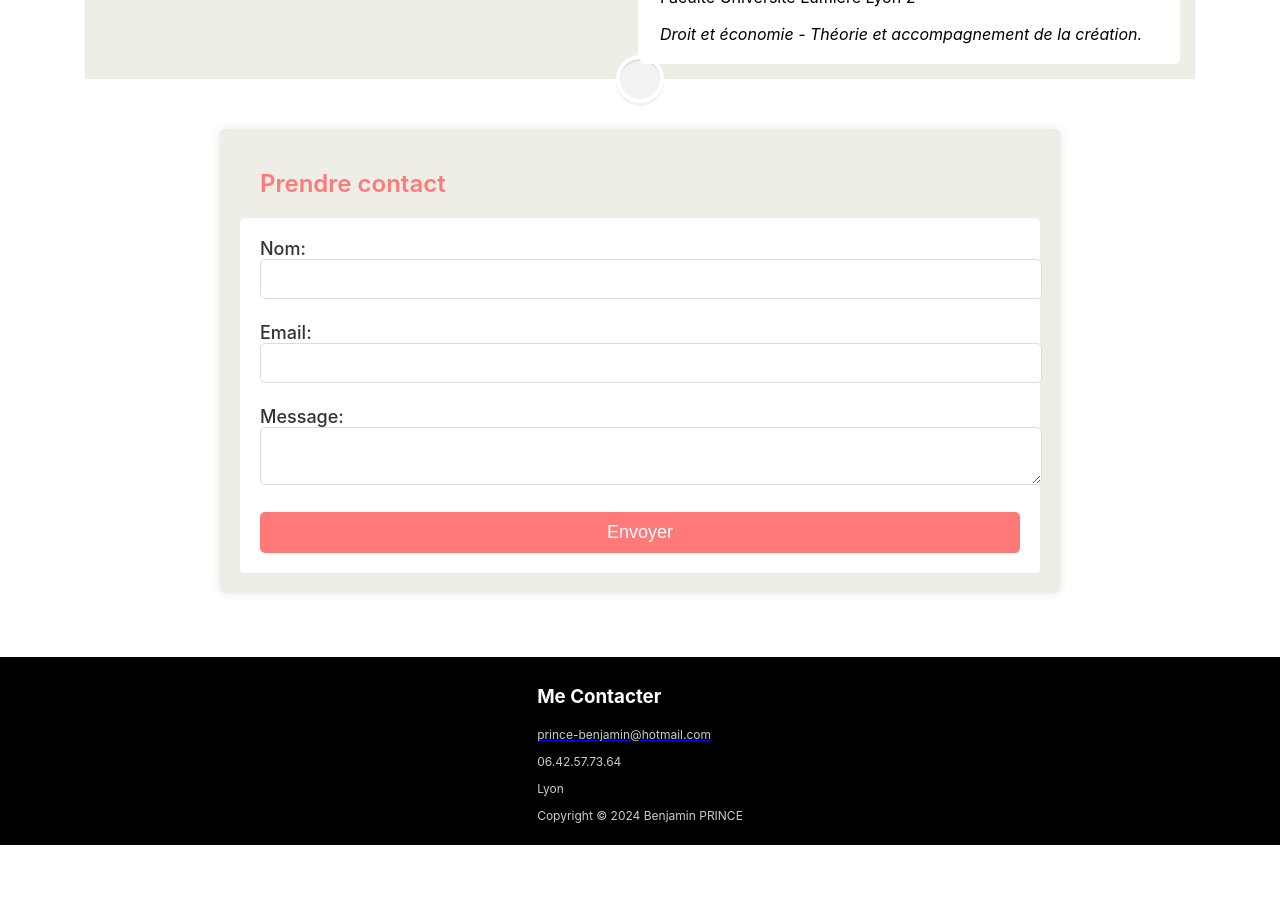
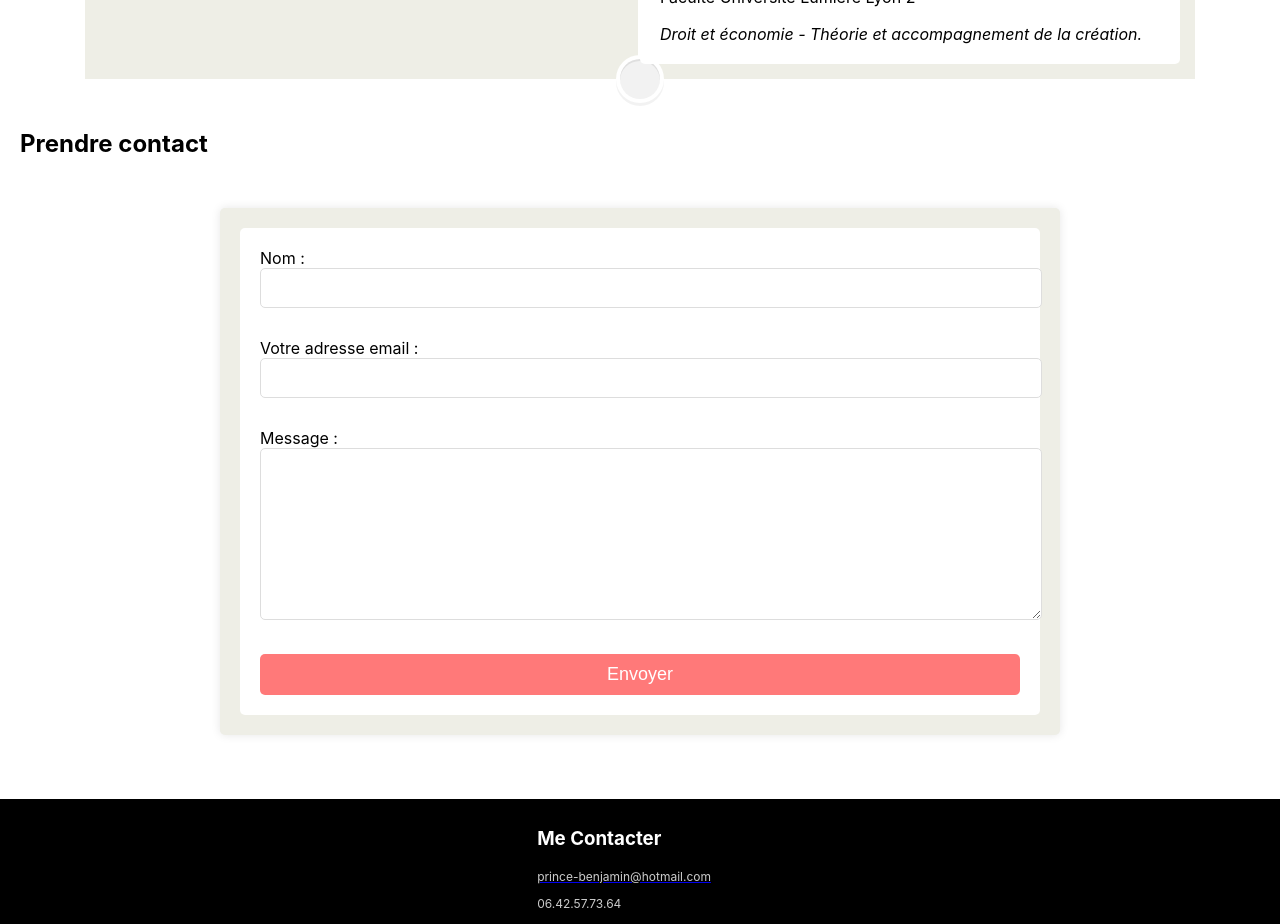
Before and after one commit to BenJ-ou/portfolio, a React (Create React App) app: page / in a window 1280 px wide. Shown: the part 2400-3324 px from the top of the page. Before the commit the page ends 3245 px from the top, so only its background shows below. Built offline with nearby package versions, Linux system fonts and the light colour scheme.

Commit message:
feat(porfolio):  add contact correction

```diff
--- a/src/components/Contact.jsx
+++ b/src/components/Contact.jsx
@@ -3,93 +3,66 @@ import '../styles/Contact.css';
 import emailjs from 'emailjs-com';
 
 const Contact = () => {
-  const [formState, setFormState] = useState({
-    name: '',
-    email: '',
-    message: '',
-  });
   const [isSent, setIsSent] = useState(false);
-  const [errorMessage, setErrorMessage] = useState(''); // Ajout de l'état pour gérer les erreurs
+  const [errorMessage, setErrorMessage] = useState('');
+  const [buttonText, setButtonText] = useState('Envoyer');
 
   useEffect(() => {
     const script = document.createElement('script');
     script.src = "https://cdn.jsdelivr.net/npm/@emailjs/browser@4/dist/email.min.js";
     script.onload = () => {
-      emailjs.init('-YFTIKWXB8p5uB2Q_'); // Votre clé publique
+      emailjs.init('-YFTIKWXB8p5uB2Q_');
     };
     document.body.appendChild(script);
   }, []);
 
-  const handleChange = (e) => {
-    const { name, value } = e.target;
-    setFormState((prevState) => ({
-      ...prevState,
-      [name]: value,
-    }));
-  };
+  const handleSubmit = (e) => {
+    e.preventDefault();
+    setButtonText('Envoi...');
 
-  const sendEmail = (e) => {
-    e.preventDefault();
-    setErrorMessage(''); // Réinitialisation du message d'erreur
-    window.emailjs.send('service_ny4vy5k', 'template_48lmbap', formState)
-      .then(
-        (result) => {
-          console.log(result.text);
-          setIsSent(true); // Message envoyé
-          setFormState({ name: '', email: '', message: '' }); // Réinitialisation du formulaire
-        },
-        (error) => {
-          console.log(error.text);
-          setErrorMessage('Une erreur est survenue lors de l\'envoi du message.'); // Affichage du message d'erreur
-        }
-      );
+    const serviceID = 'default_service';
+    const templateID = 'template_48lmbap';
+
+    emailjs.sendForm(serviceID, templateID, e.target)
+      .then(() => {
+        setButtonText('Envoyer');
+        setIsSent(true);
+        setErrorMessage('');
+        e.target.reset();
+      }, (err) => {
+        setButtonText('Envoyer');
+        setErrorMessage('Une erreur est survenue lors de l\'envoi.');
+        console.error('Erreur d\'envoi:', err.text);
+      });
   };
 
   return (
+    <>
+      <h1 className="contact-title">Prendre contact</h1>
       <div className="contact-container">
-      <h2 className="contact-title">Prendre contact</h2>
         {isSent ? (
           <p className="success-message">Votre message a été envoyé avec succès !</p>
         ) : (
-        <form className="contact-form" onSubmit={sendEmail}>
-          <label className="form-label">
-            Nom:
-            <input
-              className="form-input"
-              type="text"
-              name="name"
-              value={formState.name}
-              onChange={handleChange}
-              required
-            />
-          </label>
-          <label className="form-label">
-            Email:
-            <input
-              className="form-input"
-              type="email"
-              name="email"
-              value={formState.email}
-              onChange={handleChange}
-              required
-            />
-          </label>
-          <label className="form-label">
-            Message:
-            <textarea
-              className="form-textarea"
-              name="message"
-              value={formState.message}
-              onChange={handleChange}
-              required
-            ></textarea>
-          </label>
-          <button className="form-button" type="submit">Envoyer</button>
+          <form id="form" className="contact-form" onSubmit={handleSubmit}>
+            <div className="field">
+              <label htmlFor="from_name">Nom :</label>
+              <input type="text" name="from_name" id="from_name" required />
+            </div>
+            <div className="field">
+              <label htmlFor="reply_to">Votre adresse email :</label>
+              <input type="email" name="reply_to" id="reply_to" required />
+            </div>
+            <div className="field">
+              <label htmlFor="message">Message :</label>
+              <textarea name="message" id="message" required></textarea>
+            </div>
+
+            <input type="submit" id="button" value={buttonText} />
           </form>
         )}
-      {/* Affichage du message d'erreur si il y en a */}
         {errorMessage && <p className="error-message">{errorMessage}</p>}
       </div>
+    </>
   );
 };
 
--- a/src/styles/Contact.css
+++ b/src/styles/Contact.css
@@ -1,19 +1,16 @@
-/* src/components/Contact/Contact.css */
+/* src/components/Contact/Contact.scss */
 .contact-container {
-  max-width: 800px; /* Réduction de la largeur */
+  max-width: 800px;
   margin: 50px auto;
   padding: 20px;
-  background-color: var(--timeline); /* couleur de fond personnalisée */
+  background-color: var(--timeline);
   border-radius: 5px;
   box-shadow: 0 0 10px rgba(0, 0, 0, 0.1);
 }
 
 .contact-title {
   font-size: 24px;
-  font-weight: 600;
-  color: #ff7979; /* Couleur similaire à celle utilisée dans les icônes */
-  text-align: left; /* Alignement du titre à gauche */
-  margin-left: 20px; /* Décalage du titre vers la droite */
+  margin-left: 20px;
   margin-bottom: 20px;
 }
 
@@ -21,6 +18,10 @@
   background: #fff;
   padding: 20px;
   border-radius: 5px;
+}
+
+.field {
+  margin-bottom: 15px;
 }
 
 .form-label {
@@ -31,8 +32,9 @@
   margin-bottom: 8px;
 }
 
-.form-input,
-.form-textarea {
+input[type="text"],
+input[type="email"],
+textarea {
   width: 100%;
   padding: 10px;
   margin-bottom: 15px;
@@ -41,7 +43,12 @@
   font-size: 16px;
 }
 
-.form-button {
+textarea {
+  resize: vertical;
+  height: 150px;
+}
+
+input[type="submit"] {
   width: 100%;
   padding: 10px;
   background-color: #ff7979;
@@ -54,20 +61,19 @@
   transition: transform 0.3s ease;
 }
 
-.form-button:hover {
+input[type="submit"]:hover {
   transform: scale(0.97);
 }
 
 .success-message {
   margin-top: 20px;
   font-size: 16px;
-  color: #28a745; /* Vert pour le succès */
+  color: #28a745;
   text-align: center;
 }
 
-
 .error-message {
-  color: #d9534f; /* Rouge pour l'erreur */
+  color: #d9534f;
   font-size: 16px;
   text-align: center;
   margin-top: 10px;
```
Lines whose indentation alone changed are shown as unchanged.
